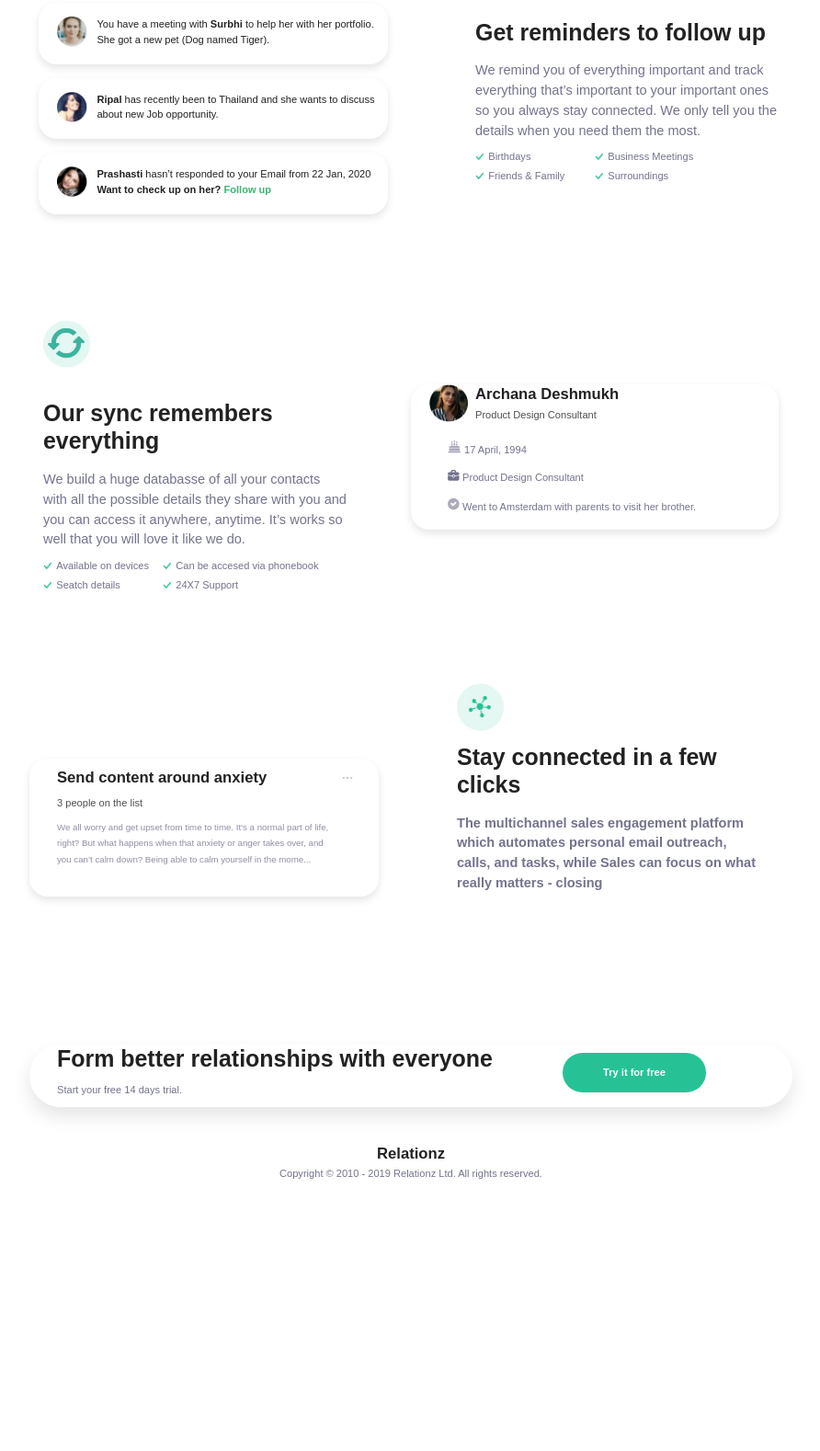
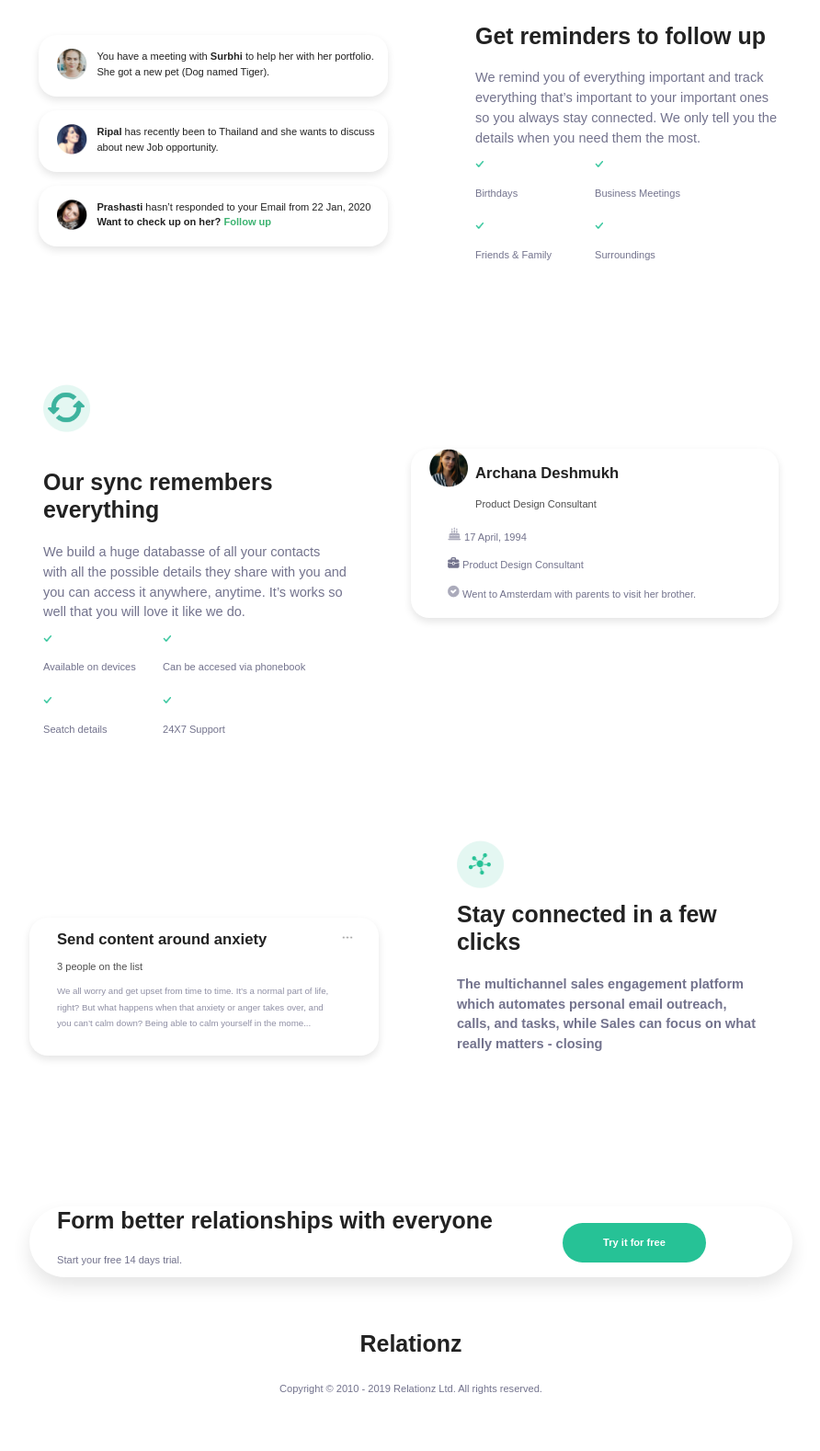
Before and after one commit to Pashtetollo/WebProgramming, a plain HTML site: page Lab1/index.html in a window 1280 px wide. Shown: the part 611-2189 px from the top of the page at 92% size, without its empty margins (193-1085 px from the left). Before the commit the page ends 1946 px from the top, so only its background shows below. Drawn offline with nearby package versions, Linux system fonts and the light colour scheme.

Commit message:
fixed header tags

```diff
--- a/Lab1/index.html
+++ b/Lab1/index.html
@@ -26,7 +26,7 @@
         <div class="container">
             <div class="container__hero">
                 <div class="hero__inner">
-                    <h1 class="title">Take your relationships to the next level</h1>
+                    <h2 class="title">Take your relationships to the next level</h2>
                     <p class="paragraph">The multichannel sales engagement platform which automates personal email outreach, calls, and tasks, while Sales can focus on what really matters - closing deals.</p>
                     <div class="email-to-try">
                         <input type="email" style="width: 330px; height: 41.58px;"; class="input-email" value="Email id"
@@ -52,15 +52,15 @@
                 <div class="notification"><img src="./images/img3.png" class="user-img"><p class="notification-text"><b>Prashasti</b> hasn’t responded to your Email from 22 Jan, 2020 <b>Want to check up on her? <h8 style="color:MediumSeaGreen;">Follow up</h8></b></p></div>
             </div>
             <div class="reminders">
-                <h1 class="title-1">Get reminders to follow up</h1>
+                <h2 class="title-1">Get reminders to follow up</h2>
                 <p class="paragraph-reminder">We remind you of everything important and track everything that’s important to your important ones so you always stay connected. We only tell you the details when you need them the most.</p>
                 <ul class="details-1">
-                    <div class="details-detail"><img src="./images/correct.png" alt="" class="details-img"> <h class="details-text">Birthdays</h></div>
-                    <div class="details-detail"><img src="./images/correct.png" alt="" class="details-img"> <h class="details-text">Friends & Family</h></div>
+                    <div class="details-detail"><img src="./images/correct.png" alt="" class="details-img"> <h4 class="details-text">Birthdays</h4></div>
+                    <div class="details-detail"><img src="./images/correct.png" alt="" class="details-img"> <h4 class="details-text">Friends & Family</h4></div>
                 </ul>
                 <ul class="details-2">
-                    <div class="details-detail"><img src="./images/correct.png" alt="" class="details-img"> <h class="details-text">Business Meetings</h></div>
-                    <div class="details-detail"><img src="./images/correct.png" alt="" class="details-img"> <h class="details-text">Surroundings</h></div>
+                    <div class="details-detail"><img src="./images/correct.png" alt="" class="details-img"> <h4 class="details-text">Business Meetings</h4></div>
+                    <div class="details-detail"><img src="./images/correct.png" alt="" class="details-img"> <h4 class="details-text">Surroundings</h4></div>
                 </ul>
             </div>
         </div>
@@ -71,21 +71,21 @@
             </div>
             <div class = "acc-sync">
                 <div class="reminders-2">
-                    <h1 class="title-1">Our sync remembers everything</h1>
+                    <h2 class="title-1">Our sync remembers everything</h2>
                     <p class="paragraph-reminder">We build a huge databasse of all your contacts with all the possible details they share with you and you can access it anywhere, anytime. It’s works so well that you will love it like we do.</p>
                     <ul class="details-1">
-                        <div class="details-detail"><img src="./images/correct.png" alt="" class="details-img"> <h class="details-text">Available on devices</h></div>
-                        <div class="details-detail"><img src="./images/correct.png" alt="" class="details-img"> <h class="details-text">Seatch details</h></div>
+                        <div class="details-detail"><img src="./images/correct.png" alt="" class="details-img"> <h4 class="details-text">Available on devices</h4></div>
+                        <div class="details-detail"><img src="./images/correct.png" alt="" class="details-img"> <h4 class="details-text">Seatch details</h4></div>
                     </ul>
                     <ul class="details-2">
-                        <div class="details-detail"><img src="./images/correct.png" alt="" class="details-img"> <h class="details-text">Can be accesed via phonebook</h></div>
-                        <div class="details-detail"><img src="./images/correct.png" alt="" class="details-img"> <h class="details-text">24X7 Support</h></div>
+                        <div class="details-detail"><img src="./images/correct.png" alt="" class="details-img"> <h4 class="details-text">Can be accesed via phonebook</h4></div>
+                        <div class="details-detail"><img src="./images/correct.png" alt="" class="details-img"> <h4 class="details-text">24X7 Support</h4></div>
                     </ul>
                 </div>
                 <div class="user-data">
                     <img src="./images/img4.png" alt="" class="user-photo">
-                    <h class="user-name">Archana Deshmukh<br></h>
-                    <h class="user-job">Product Design Consultant</h>
+                    <h3 class="user-name">Archana Deshmukh<br></h3>
+                    <h3 class="user-job">Product Design Consultant</h3>
                     <ul class="user-list">
                         <li class="user-info"><img src="./images/cake.png" alt="" class="user-pin"> 17 April, 1994</li>
                         <li class="user-info"><img src="./images/case.png" alt="" class="user-pin"> Product Design Consultant</li>
@@ -99,28 +99,28 @@
             <div class="bottom__info">
                 <div class="send__content">
                     <img src="./images/dots.png" alt="" class="additonal-img">
-                    <h1 class="send-title">Send content around anxiety</h1>
+                    <h2 class="send-title">Send content around anxiety</h2>
                     <p class="send-paragraph-1">3 people on the list</p>
                     <p class="send-paragraph-2">We all worry and get upset from time to time. It’s a normal part of life, right? But what happens when that anxiety or anger takes over, and you can’t calm down? Being able to calm yourself in the mome...</p>
                 </div>
                 <div class="stay__connected">
                     <img src="./images/Rectangle.png" alt="" class="circle-background">
                     <img src="./images/blob.png" alt="" class="blob-img">
-                    <h1 class="stay-title">Stay connected in a few clicks</h1>
+                    <h2 class="stay-title">Stay connected in a few clicks</h2>
                     <p class="stay-paragraph">The multichannel sales engagement platform which automates personal email outreach, calls, and tasks, while Sales can focus on what really matters - closing</p>
                 </div>
             </div>
         </div>
 
         <div class="bottom-try">
-            <h class="bottom-title-try">Form better relationships with everyone</h>
+            <h2 class="bottom-title-try">Form better relationships with everyone</h2>
             <p class="bottom-try-paragraph">Start your free 14 days trial.</p>
             <button class="bottom-try-button">Try it for free</button>
         </div>
     </section>
 
-    <footer class="footer">Relationz
-        <h class="footer-text"><br>Copyright © 2010 - 2019 Relationz Ltd. All rights reserved.</h>
+    <footer class="footer"><h2>Relationz</h2>
+        <h3 class="footer-text"><br>Copyright © 2010 - 2019 Relationz Ltd. All rights reserved.</h3>
     </footer>
 </body>
 </html>
```
